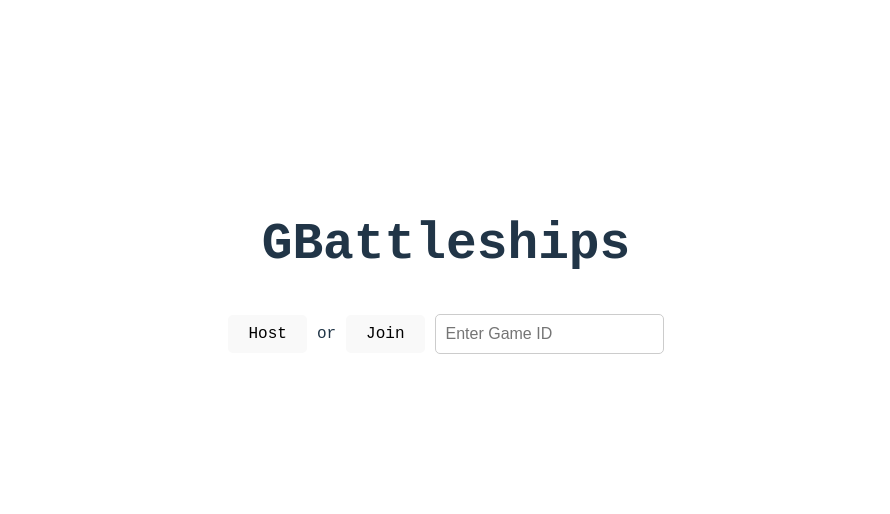
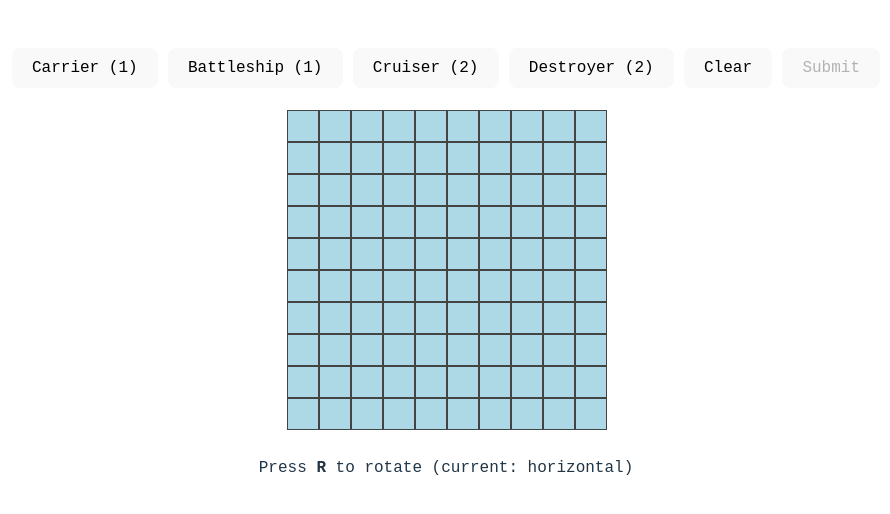
Before and after one commit to jelisavac-l/GBattleships-Frontend, a Vue app: page / in a window 1280 px wide. Shown: the part 128-642 px from the top of the page, without its empty margins (194-1084 px from the left). Built offline with nearby package versions, Linux system fonts and the light colour scheme.

Commit message:
feat(bc): implemented board creator

```diff
--- a/src/App.vue
+++ b/src/App.vue
@@ -1,22 +1,28 @@
 <template>
   <div id="app">
     <template v-if="currentPage === 'home'">
-      <Home @join-clicked="showGame" @host-clicked="showGame" />
+      <!-- <Home @join-clicked="showGame" @host-clicked="showGame" /> -->
+       <BoardCreator />
     </template>
     <template v-else-if="currentPage === 'game'">
       <Game />
     </template>
+    <template v-else-if="currentPage === 'setup'">
+      <BoardCreator />
+    </template>
   </div>
-</template>c
+</template>
 
 <script setup>
 import Game from './components/Game.vue'
+import BoardCreator from './components/BoardCreator.vue';
 import Home from './components/home/Home.vue';
 import {ref} from 'vue';
 
+
 const currentPage = ref('home');
 const showGame = () => {
-  currentPage.value = 'game';
+  currentPage.value = 'setup';
 };
 </script>
 
--- /dev/null
+++ b/src/components/BoardCreator.vue
@@ -0,0 +1,129 @@
+<template>
+  <div class="board-creator">
+    <div class="controls">
+      <button
+        v-for="(ship, i) in shipTypes"
+        :key="i"
+        :disabled="ship.count <= 0"
+        @click="selectShip(ship)"
+      >
+        {{ ship.name }} ({{ ship.count }})
+      </button>
+      <button @click="clearBoard">Clear</button>
+      <button @click="submitBoard" :disabled="!allShipsPlaced">Submit</button>
+    </div>
+
+    <!-- Here the error happens -->
+    <Grid :board="board" :isEnemy="false" @cell-clicked="placeShip" />
+    <p>Press <b>R</b> to rotate (current: {{ orientation }})</p>
+  </div>
+</template>
+
+<script setup>
+import { ref, reactive, computed, onMounted } from "vue";
+import Grid from "./Grid.vue";
+console.log("BoardCreator mounted");
+const gridSize = 10;
+
+const shipTypes = reactive([
+  { name: "Carrier", length: 5, count: 1 },
+  { name: "Battleship", length: 4, count: 1 },
+  { name: "Cruiser", length: 3, count: 2 },
+  { name: "Destroyer", length: 2, count: 2 },
+]);
+
+const orientation = ref("horizontal");
+const selectedShip = ref(null);
+
+function createEmptyBoard() {
+  return Array.from({ length: gridSize }, () =>
+    Array.from({ length: gridSize }, () => ({ status: "empty" }))
+  );
+}
+
+// board must be ref of 2D array
+const board = ref(createEmptyBoard());
+
+function selectShip(ship) {
+  selectedShip.value = ship;
+}
+
+function isValidPlacement(x, y, length, orientation) {
+  if (orientation === "horizontal") {
+    if (x + length > gridSize) return false;
+    for (let i = 0; i < length; i++) {
+      if (board.value[y][x + i].status === "ship") return false;
+    }
+  } else {
+    if (y + length > gridSize) return false;
+    for (let i = 0; i < length; i++) {
+      if (board.value[y + i][x].status === "ship") return false;
+    }
+  }
+  return true;
+}
+
+function placeShip({ x, y }) {
+  if (!selectedShip.value) return;
+
+  const len = selectedShip.value.length;
+  if (!isValidPlacement(x, y, len, orientation.value)) return;
+
+  if (orientation.value === "horizontal") {
+    for (let i = 0; i < len; i++) {
+      board.value[y][x + i].status = "ship";
+    }
+  } else {
+    for (let i = 0; i < len; i++) {
+      board.value[y + i][x].status = "ship";
+    }
+  }
+
+  selectedShip.value.count -= 1;
+  selectedShip.value = null;
+}
+
+function clearBoard() {
+  board.value = createEmptyBoard();
+  shipTypes[0].count = 1;
+  shipTypes[1].count = 1;
+  shipTypes[2].count = 2;
+  shipTypes[3].count = 2;
+}
+
+const allShipsPlaced = computed(() => shipTypes.every((s) => s.count === 0));
+
+function submitBoard() {
+  if (!allShipsPlaced.value) {
+    alert("You must place all ships first!");
+    return;
+  }
+  console.log("Submitting board:", board.value);
+}
+
+function handleKeydown(e) {
+  if (e.key.toLowerCase() === "r") {
+    orientation.value =
+      orientation.value === "horizontal" ? "vertical" : "horizontal";
+  }
+}
+
+onMounted(() => {
+  window.addEventListener("keydown", handleKeydown);
+});
+</script>
+
+<style scoped>
+.board-creator {
+  display: flex;
+  flex-direction: column;
+  align-items: center;
+  gap: 12px;
+}
+
+.controls {
+  display: flex;
+  gap: 10px;
+  margin-bottom: 10px;
+}
+</style>
--- a/src/components/Cell.vue
+++ b/src/components/Cell.vue
@@ -4,11 +4,13 @@
       :class="cellClass"
       :data-x="x"
       :data-y="y"
+      @click="$emit('click', { x, y })"
     ></div>
+
   </template>
 
   <script setup>
-  import { defineProps, computed } from 'vue'
+  import { computed } from 'vue'
 
   const props = defineProps({
     status: String,
--- a/src/components/Grid.vue
+++ b/src/components/Grid.vue
@@ -15,7 +15,6 @@
   <script setup>
   import { computed } from 'vue'
   import Cell from './Cell.vue'
-  import { defineProps, defineEmits } from 'vue'
 
   const props = defineProps({
     board: Array,
@@ -28,9 +27,8 @@
 
   const flatBoard = computed(() => props.board.flat())
 
-  function onCellClick(event) {
-    const { x, y } = event.target.dataset
-    emit('cell-clicked', { x: Number(x), y: Number(y) })
+  function onCellClick({ x, y }) {
+    emit('cell-clicked', { x, y })
   }
   </script>
 
```
Lines whose indentation alone changed are shown as unchanged.
